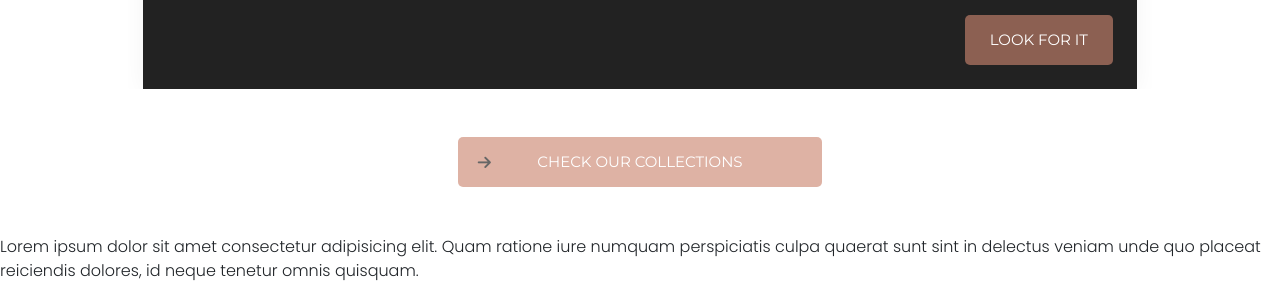
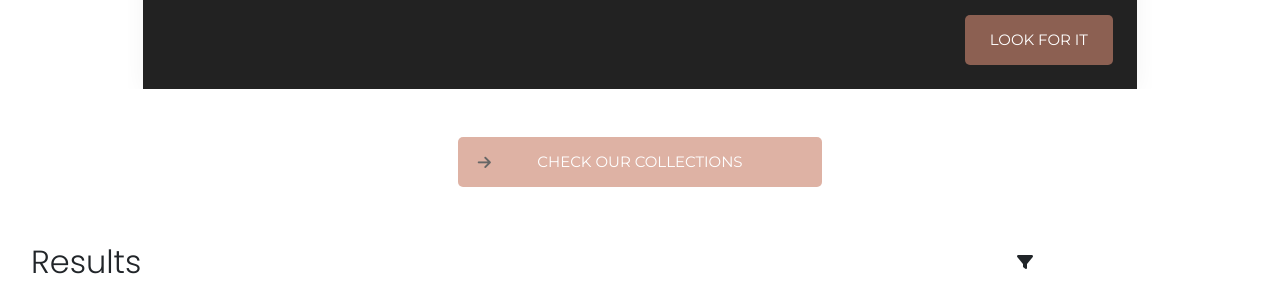
Before and after one commit to ElshadaiK/Web_Project_Two_Hotel_Viewing, a plain HTML site: page index.html in a window 1280 px wide. Shown: the part 675-966 px from the top of the page. Drawn offline with nearby package versions, Linux system fonts and the light colour scheme; no server answers.

Commit message:
Result structure added

```diff
--- a/index.html
+++ b/index.html
@@ -139,8 +139,25 @@
             </div>
 
         </div>
-        <section class="results border-dark">
-            <p>Lorem ipsum dolor sit amet consectetur adipisicing elit. Quam ratione iure numquam perspiciatis culpa quaerat sunt sint in delectus veniam unde quo placeat reiciendis dolores, id neque tenetur omnis quisquam.</p>
+        <section class="results p-2">
+            <div class="row mx-2">
+                <div class="col-7 d-flex">
+                    <div class="">
+                        <h2>Results</h2>
+
+                        <span class="focus-input100"></span>
+                    </div>
+                </div>
+
+                <div class="col-3 d-flex">
+                    <div class="ml-auto p-2">
+                        <span class="">
+                            <i class="fa fa-filter" aria-hidden="true"></i>
+                        </span>
+                    </div>
+                </div>
+
+            </div>
         </section>
         <footer>
 
```
